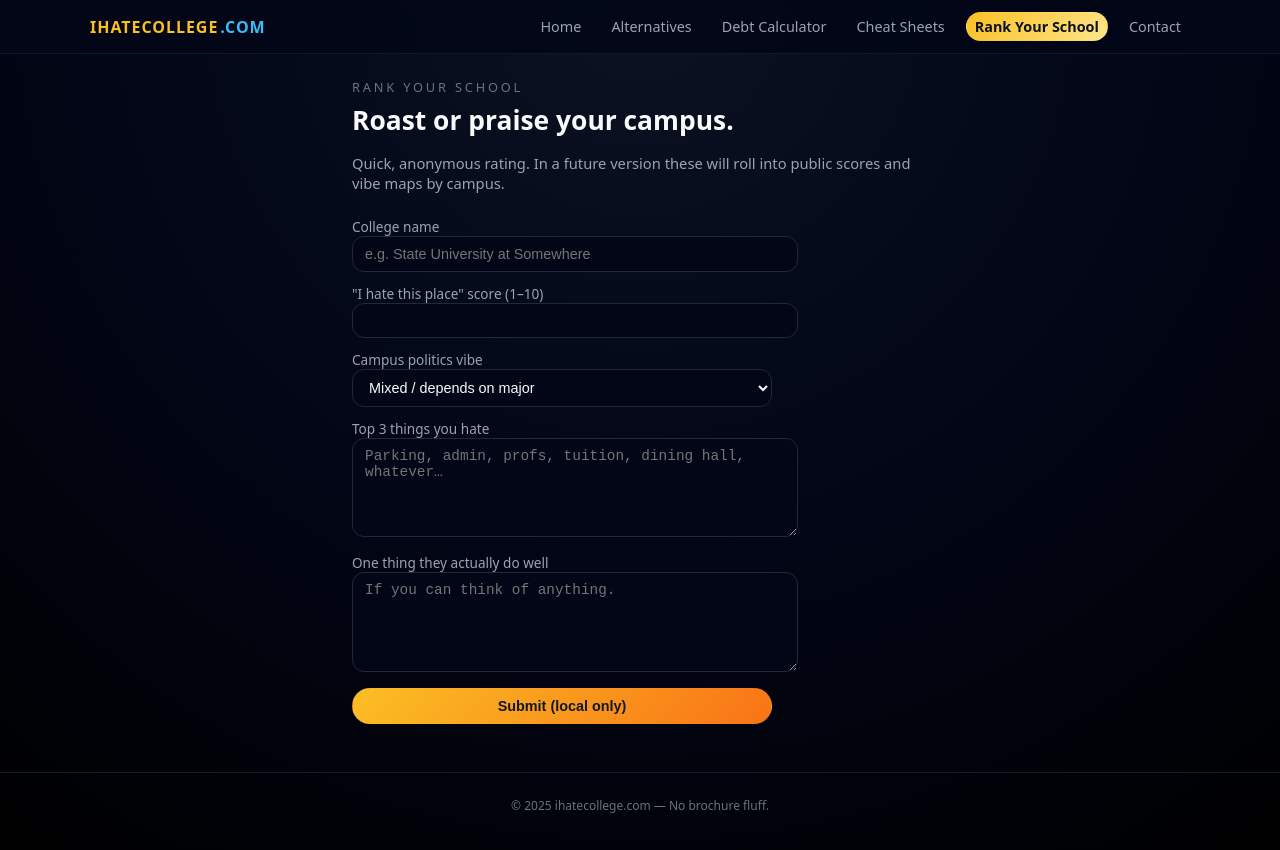
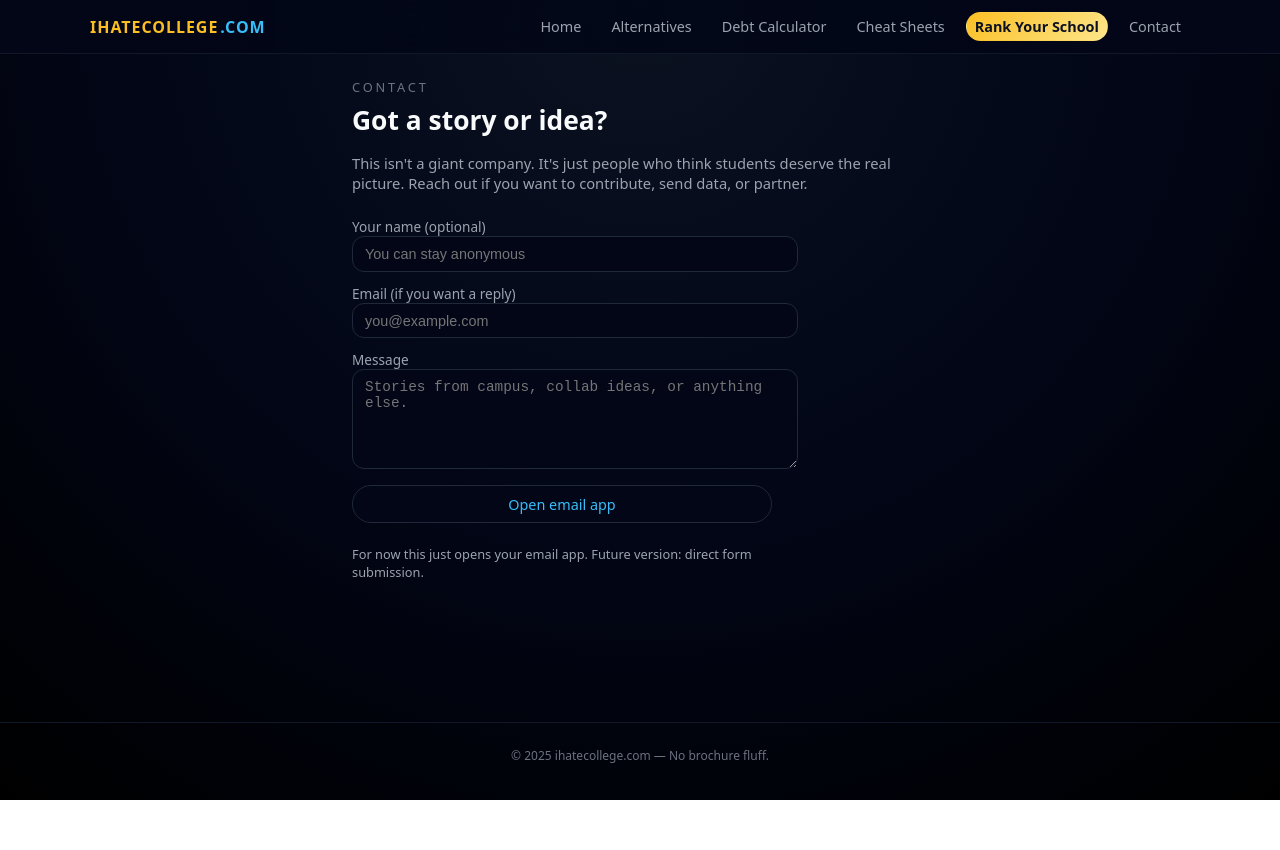
Before and after one commit to placebetsai/Ihatecollege, a Next.js app: page /rank-your-school in a window 1280 px wide. After the commit the page ends 800 px from the top, so only its background shows below. Built offline with nearby package versions, Linux system fonts and the light colour scheme.

Commit message:
Update rank-your-school.js

```diff
--- a/pages/rank-your-school.js
+++ b/pages/rank-your-school.js
@@ -1,74 +1,52 @@
 import Head from 'next/head';
-import { useState } from 'react';
 
-export default function RankYourSchoolPage() {
-  const [submitted, setSubmitted] = useState(false);
-
-  function handleSubmit(e) {
-    e.preventDefault();
-    setSubmitted(true);
-  }
-
+export default function ContactPage() {
   return (
     <>
       <Head>
-        <title>Rank your school – ihatecollege.com</title>
+        <title>Contact – ihatecollege.com</title>
         <meta
           name="description"
-          content="Anonymous form to vent about your school and rate the vibes, politics, and actual value."
+          content="Got a story, idea, or collab pitch? Reach out to ihatecollege.com."
         />
       </Head>
 
       <div className="page-header">
-        <div className="page-kicker">RANK YOUR SCHOOL</div>
-        <h1 className="page-title">Roast or praise your campus.</h1>
+        <div className="page-kicker">CONTACT</div>
+        <h1 className="page-title">Got a story or idea?</h1>
         <p className="page-subtitle">
-          Quick, anonymous rating. In a future version these will roll into public scores and
-          vibe maps by campus.
+          This isn&apos;t a giant company. It&apos;s just people who think students deserve the real
+          picture. Reach out if you want to contribute, send data, or partner.
         </p>
       </div>
 
-      <form className="simple-form" onSubmit={handleSubmit}>
+      <div className="simple-form">
         <label>
-          College name
-          <input type="text" required placeholder="e.g. State University at Somewhere" />
+          Your name (optional)
+          <input type="text" placeholder="You can stay anonymous" />
         </label>
 
         <label>
-          &quot;I hate this place&quot; score (1–10)
-          <input type="number" min="1" max="10" required />
+          Email (if you want a reply)
+          <input type="email" placeholder="you@example.com" />
         </label>
 
         <label>
-          Campus politics vibe
-          <select defaultValue="mixed">
-            <option value="mostly-liberal">Mostly liberal</option>
-            <option value="mostly-conservative">Mostly conservative</option>
-            <option value="mixed">Mixed / depends on major</option>
-            <option value="chaos">Just chaos</option>
-          </select>
+          Message
+          <textarea placeholder="Stories from campus, collab ideas, or anything else." />
         </label>
 
-        <label>
-          Top 3 things you hate
-          <textarea placeholder="Parking, admin, profs, tuition, dining hall, whatever…" />
-        </label>
+        <a
+          href="mailto:placebetsai@gmail.com?subject=ihatecollege.com%20Contact"
+          className="btn-secondary"
+        >
+          Open email app
+        </a>
 
-        <label>
-          One thing they actually do well
-          <textarea placeholder="If you can think of anything." />
-        </label>
-
-        <button type="submit" className="btn-primary">
-          Submit (local only)
-        </button>
-
-        {submitted && (
-          <p style={{ fontSize: '0.8rem', marginTop: '0.6rem', color: '#9ca3af' }}>
-            Saved for now in this session only. Future version will push this into anonymous rankings.
-          </p>
-        )}
-      </form>
+        <p style={{ fontSize: '0.8rem', marginTop: '0.6rem', color: '#9ca3af' }}>
+          For now this just opens your email app. Future version: direct form submission.
+        </p>
+      </div>
     </>
   );
-          }
+}
```
